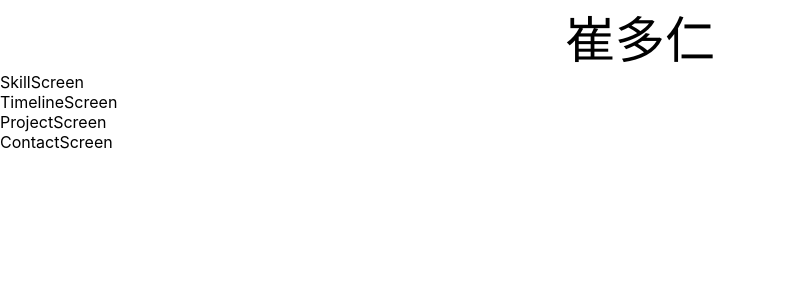
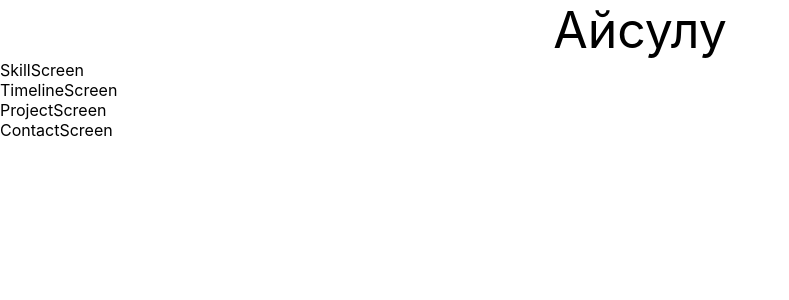
Before and after one commit to da-in/resume, a React (Create React App) app: page / in a window 1280 px wide. Shown: the top 300 px of the page, without its empty margins (0-789 px from the left). Built offline with nearby package versions, Linux system fonts and the light colour scheme.

Commit message:
:sparkles: Make Text Simply Changed
Make Text Simply Changed

```diff
--- a/src/components/Title.js
+++ b/src/components/Title.js
@@ -1,4 +1,4 @@
-import React, { useEffect, useState } from 'react';
+import React, { useEffect, useRef, useState } from 'react';
 import styled from 'styled-components';
 
 const TitleDiv = styled.div`
@@ -6,25 +6,23 @@ const TitleDiv = styled.div`
 `;
 
 const TEXT = ['최다인', 'Choi Da-in', '崔多仁', 'Айсулу'];
-// const SPEED = 100;
-// let i = 0;
 
 function Title() {
-    const [title, setTitle] = useState('');
-    // const wait = () => {};
-    // const type = () => {};
-    // const remove = () => {};
+    const [title, setTitle] = useState(0);
+    const index = useRef(0);
     useEffect(() => {
-        setTitle(TEXT[2]);
-        // await type();
-        // await wait();
-        // await remove();
-        // await wait();
+        const loop = setInterval(() => {
+            index.current += 1;
+            setTitle(index.current);
+            if (index.current === 10) {
+                clearInterval(loop);
+            }
+        }, 1500);
     }, []);
 
     return (
         <>
-            <TitleDiv>{title}</TitleDiv>
+            <TitleDiv>{TEXT[title % 4]}</TitleDiv>
         </>
     );
 }
```
